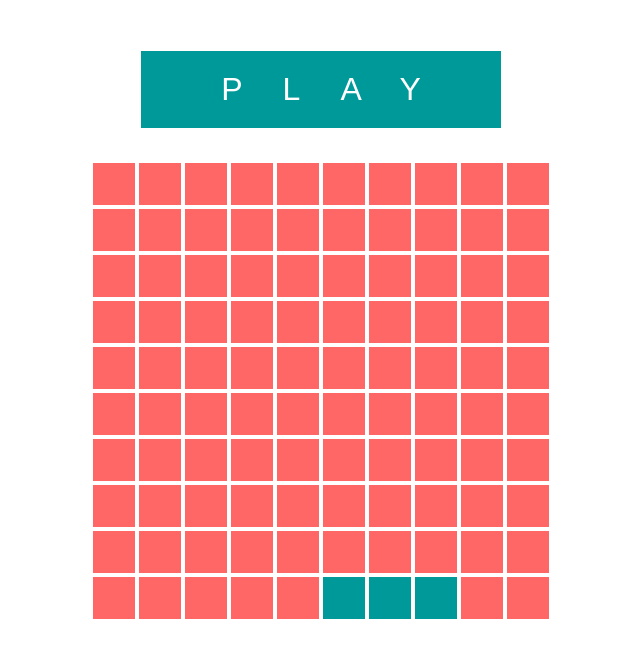
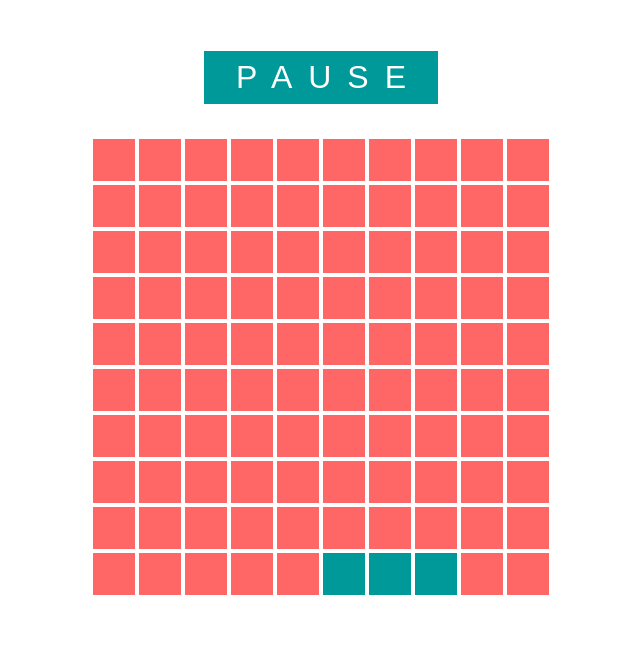
Before and after one commit to illia108/js_snake, a plain HTML site: page index.html in a window 1280 px wide. Both pictures are taken after a click on the button "PLAY". Shown: the whole page, without its empty margins (319-959 px from the left). Drawn offline with nearby package versions, Linux system fonts and the light colour scheme.

Commit message:
Add Pause option

```diff
--- a/js/runner.js
+++ b/js/runner.js
@@ -6,12 +6,20 @@ $(function() {
   snake.draw(container);
 
   $('#play').click(function() {
-    startGame(container, speed);
+    var interval;
+    playGame(container, speed);
   });
 });
 
-function startGame(container, speed) {
-  setInterval(function() {
-    snake.move(container);
-  }, speed);
+function playGame(container, speed) {
+  if ($('#play').html() === 'play') {
+    $('#play').html('pause');
+
+    interval = setInterval(function() {
+      snake.move(container);
+    }, speed);
+  } else {
+    $('#play').html('play');
+    clearInterval(interval);
+  }
 }
--- a/styles/main.css
+++ b/styles/main.css
@@ -3,15 +3,15 @@ body {
   text-align: center;
 }
 .btn-play, .btn-play:active, .btn-play:visited, .btn-play:focus {
-  padding: 20px 40px;
+  padding: .5rem 1rem;
   background: #009999;
   margin-bottom: 30px;
   text-transform: uppercase;
   font-size: 2rem;
   color: #ffffff;
   border: 1px solid #ffffff;
-  letter-spacing: 40px;
-  padding-left: 80px;
+  letter-spacing: 1rem;
+  padding-left: 2rem;
 }
 .btn-play:active, .btn-play:visited, .btn-play:focus {
   outline: none;
```
